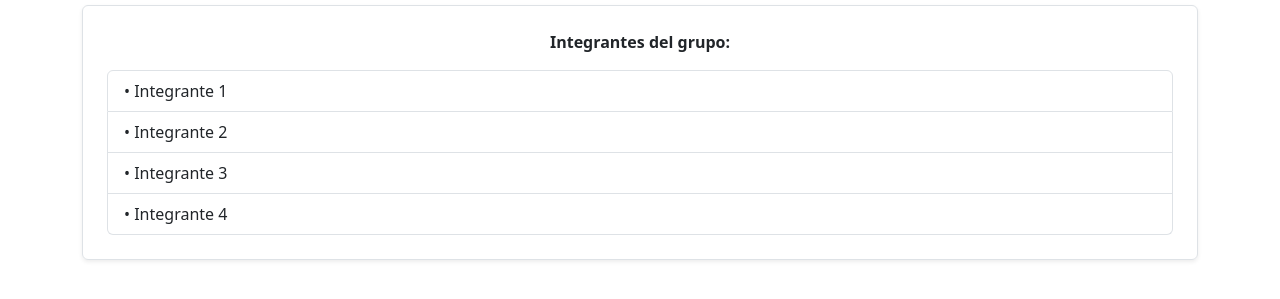
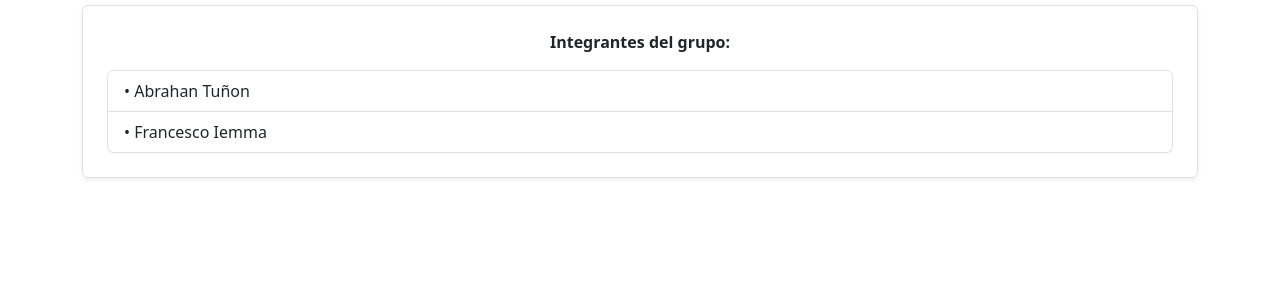
Before and after one commit to Francesco-Iemma24/ParcialN3, a plain HTML site: page index.html in a window 1280 px wide. Shown: the part 213-512 px from the top of the page. Drawn offline with nearby package versions, Linux system fonts and the light colour scheme.

Commit message:
Ultimos cambios hechos

```diff
--- a/index.html
+++ b/index.html
@@ -24,10 +24,9 @@ fetch("navbar.html")
         <p class="text-center"><strong>Integrantes del grupo:</strong></p>
 
         <ul class="list-group">
-            <li class="list-group-item">• Integrante 1</li>
-            <li class="list-group-item">• Integrante 2</li>
-            <li class="list-group-item">• Integrante 3</li>
-            <li class="list-group-item">• Integrante 4</li>
+            <li class="list-group-item">• Abrahan Tuñon</li>
+            <li class="list-group-item">• Francesco Iemma</li>
+
         </ul>
 
     </div>
```
